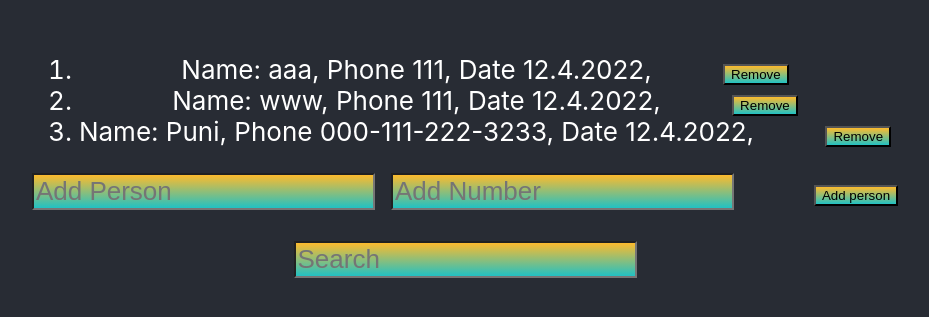
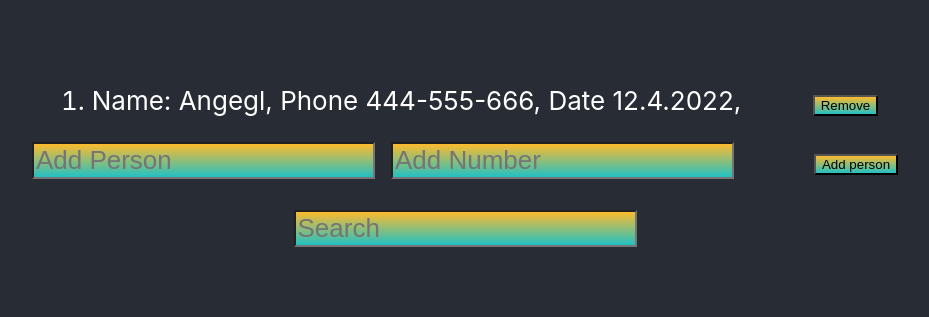
Before and after one commit to SSOL7/Osa2, a React (Vite) app: page / in a window 1280 px wide. Shown: the part 247-564 px from the top of the page, without its empty margins (167-1096 px from the left). Built offline with nearby package versions, Linux system fonts and the light colour scheme; data requests are answered from the project's data file.

Commit message:
Tehtävä 2.17

```diff
--- a/db.json
+++ b/db.json
@@ -1,25 +1,11 @@
 {
   "notes": [
     {
-      "content": "aaa",
-      "phone": "111",
-      "date": "12.4.2022",
-      "important": false,
-      "id": "22f1483e-8dc1-4745-bcd4-9e3fbdfed53a"
-    },
-    {
-      "content": "www",
-      "phone": "111",
-      "date": "12.4.2022",
-      "important": false,
-      "id": "a800fad6-e165-4e37-8555-638bf4889686"
-    },
-    {
-      "content": "Puni",
-      "phone": "000-111-222-3233",
+      "content": "Angegl",
+      "phone": "444-555-666",
       "date": "12.4.2022",
       "important": true,
-      "id": "144120f9-981d-4c9e-ac76-31fe019cf247"
+      "id": "9b60eee9-5268-4eac-a5c1-c2490babbf67"
     }
   ]
 }
--- a/src/App.jsx
+++ b/src/App.jsx
@@ -79,11 +79,13 @@ function App() {
   };
 
   function handleDelete(id) {
-    if(window.confirm("Are you sure you want to delete this item?")) {
+    if(window.confirm(`Are you sure you want to delete ${id}?`)) {
       const newList = todos.filter((item) => item.id !== id);
       Endpoint.delete(id).then(response => {
         setContacts(contacts.concat(response.data))
         setNumberInput('');
+      }).catch(error => {
+        alert(error + '' + 'This person is already deleted from the database');
       });
       setTodos(newList);
     }
```
